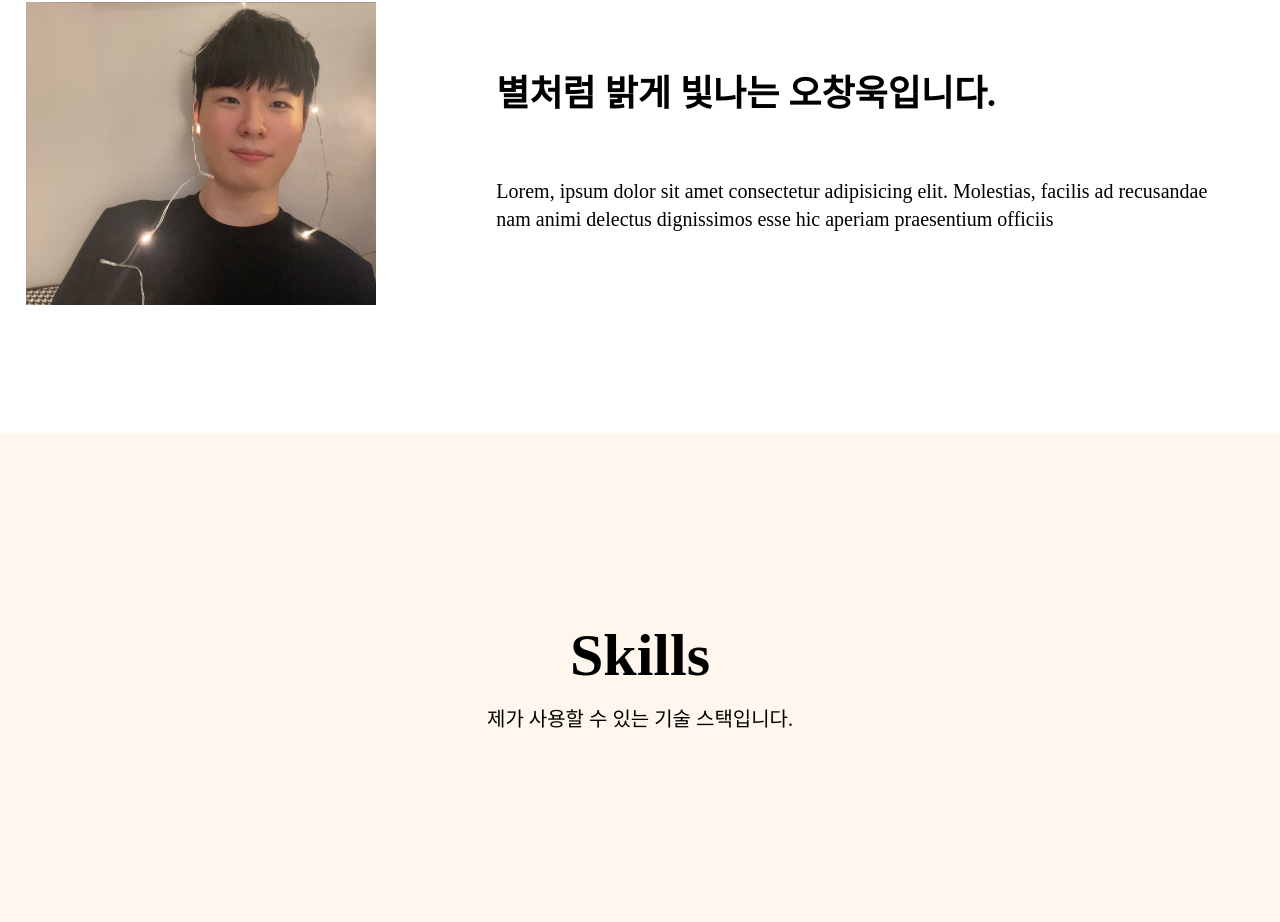
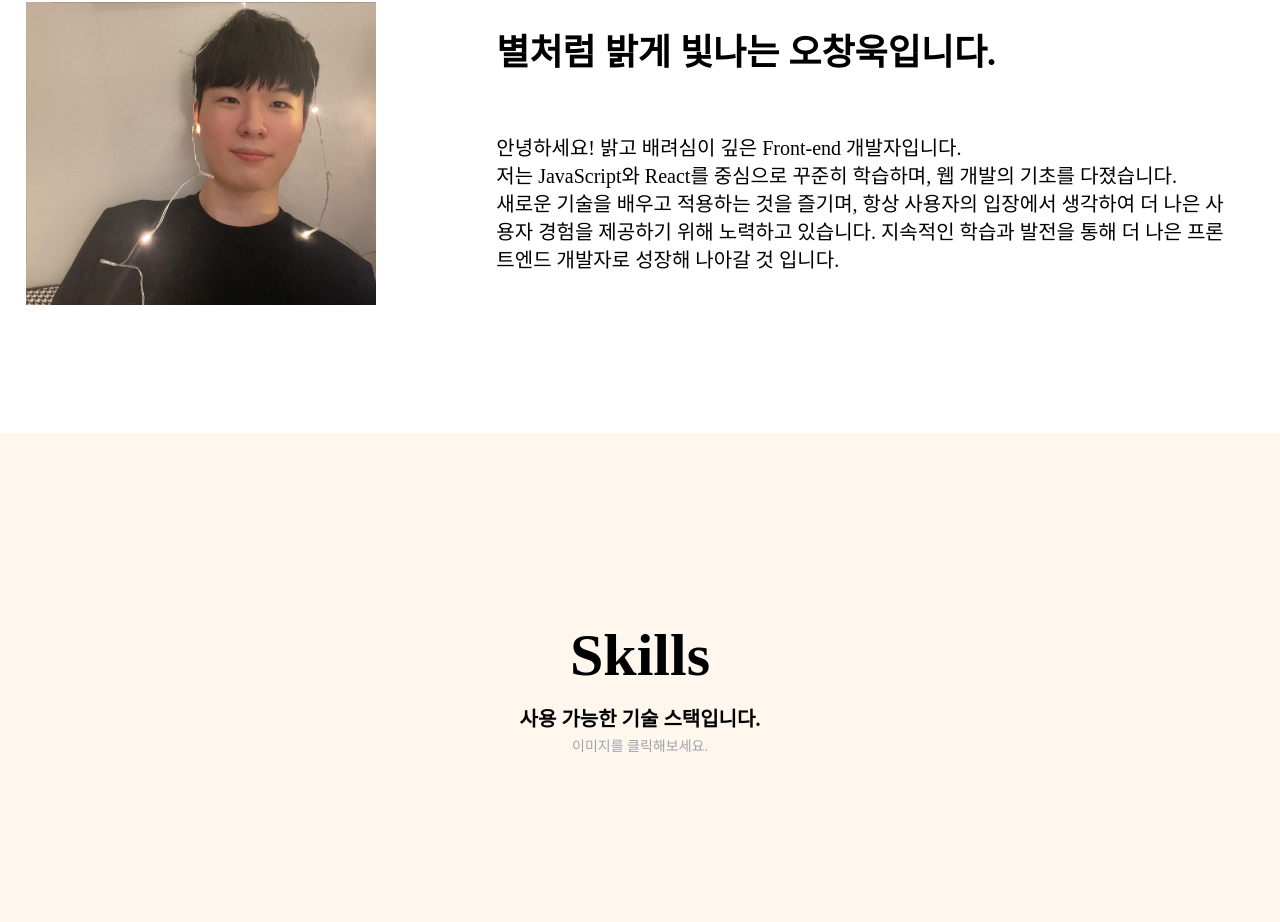
Before and after one commit to OhChangUk/portfolio, a React (Create React App) app: page / in a window 1280 px wide. Shown: the part 1008-1930 px from the top of the page. Built offline with nearby package versions, Linux system fonts and the light colour scheme; a web font is replaced by a local one.

Commit message:
about 멘트 수정

```diff
--- a/src/components/AboutMe.js
+++ b/src/components/AboutMe.js
@@ -7,9 +7,19 @@ function AboutMe({domRef}) {
             <p className='text-center md:text-6xl text-4xl font-bold'>About</p>
             <div className="lg:flex md:flex max-w-7xl mx-auto lg:pt-[150px] md:pt-[130px] pt-20 justify-between px-[2%]">
                 <img src="./../../images/me.jpg" alt="1" className='lg:w-[350px] md:w-[300px] w-full  lg:mr-[100px] md:mr-[50px]'/>
-                <div className="lg:basis-3/5 md:basis-3/5 w-full mx-auto flex justify-around flex-col py-10">
+                <div className="lg:basis-3/5 md:basis-3/5 w-full mx-auto flex  flex-col justify-around lg:py-0 py-10">
                     <p className='lg:text-4xl md:text-3xl text-2xl font-bold'>별처럼 밝게 빛나는 오창욱입니다.</p>
-                    <p className='lg:text-xl'>Lorem, ipsum dolor sit amet consectetur adipisicing elit. Molestias, facilis ad recusandae nam animi delectus dignissimos esse hic aperiam praesentium officiis</p>
+                    <div className=" ">
+                      <p className='lg:text-xl'>
+                        안녕하세요! 밝고 배려심이 깊은 Front-end 개발자입니다.
+                      </p>
+                      <p className='lg:text-xl'>
+                        저는 JavaScript와 React를 중심으로 꾸준히 학습하며, 웹 개발의 기초를 다졌습니다.
+                      </p>
+                      <p className='lg:text-xl'>
+                        새로운 기술을 배우고 적용하는 것을 즐기며, 항상 사용자의 입장에서 생각하여 더 나은 사용자 경험을 제공하기 위해 노력하고 있습니다. 지속적인 학습과 발전을 통해 더 나은 프론트엔드 개발자로 성장해 나아갈 것 입니다.
+                      </p>
+                    </div>
                 </div>
             </div>
         </div>
--- a/src/components/Skills.js
+++ b/src/components/Skills.js
@@ -76,11 +76,12 @@ function Skills({domRef}) {
     ]
   return (
     <>
-        <div ref={domRef} className="w-full md:pt-48 pt-32 lg:pb-32 pb-28 bg-orange-50">
-            <p className='text-center md:text-6xl text-4xl font-bold pb-5'>Skills</p>
-            <p className="text-center md:text-xl text-base ">제가 사용할 수 있는 기술 스택입니다.</p>
+        <div ref={domRef} className="w-full md:pt-48 pt-32 lg:pb-32 pb-28 bg-orange-50 font-bold">
+            <p className='text-center md:text-6xl text-4xl pb-5'>Skills</p>
+            <p className="text-center md:text-xl text-base">사용 가능한 기술 스택입니다.</p>
+            <p className="text-center text-sm font-normal text-gray-400 leading-7">이미지를 클릭해보세요.</p>
             <div className="flex max-w-7xl mx-auto lg:pt-[140px] md:pt-[130px] pt-20 justify-between px-[2%]">
-                <p className='lg:text-[130px] md:text-[100px] text-[15vw] font-bold'>Oh</p>
+                <p className='lg:text-[130px] md:text-[100px] text-[15vw]'>Oh</p>
                 <div className="flex md:w-[75%] w-[70vw] justify-around">
                     <Swiper className=''
                         modules={[Autoplay, Navigation, Pagination]}
@@ -114,10 +115,10 @@ function Skills({domRef}) {
                         }
                     </Swiper>
                 </div>
-                <p className='lg:text-[130px] md:text-[100px] text-[15vw] font-bold'>!</p>
+                <p className='lg:text-[130px] md:text-[100px] text-[15vw]'>!</p>
             </div>
             {selectedImage !== null && (
-                <div className='px-[2%] mt-[2%] text-center md:text-xl text-base font-bold z-30'>
+                <div className='px-[2%] mt-[2%] text-center md:text-xl text-base z-30'>
                     {skill[selectedImage].name} : {skill[selectedImage].explanation}
                 </div>
             )}
```
Also changed, not shown: public/images/skill14.png, public/images/skill142.png (added).
